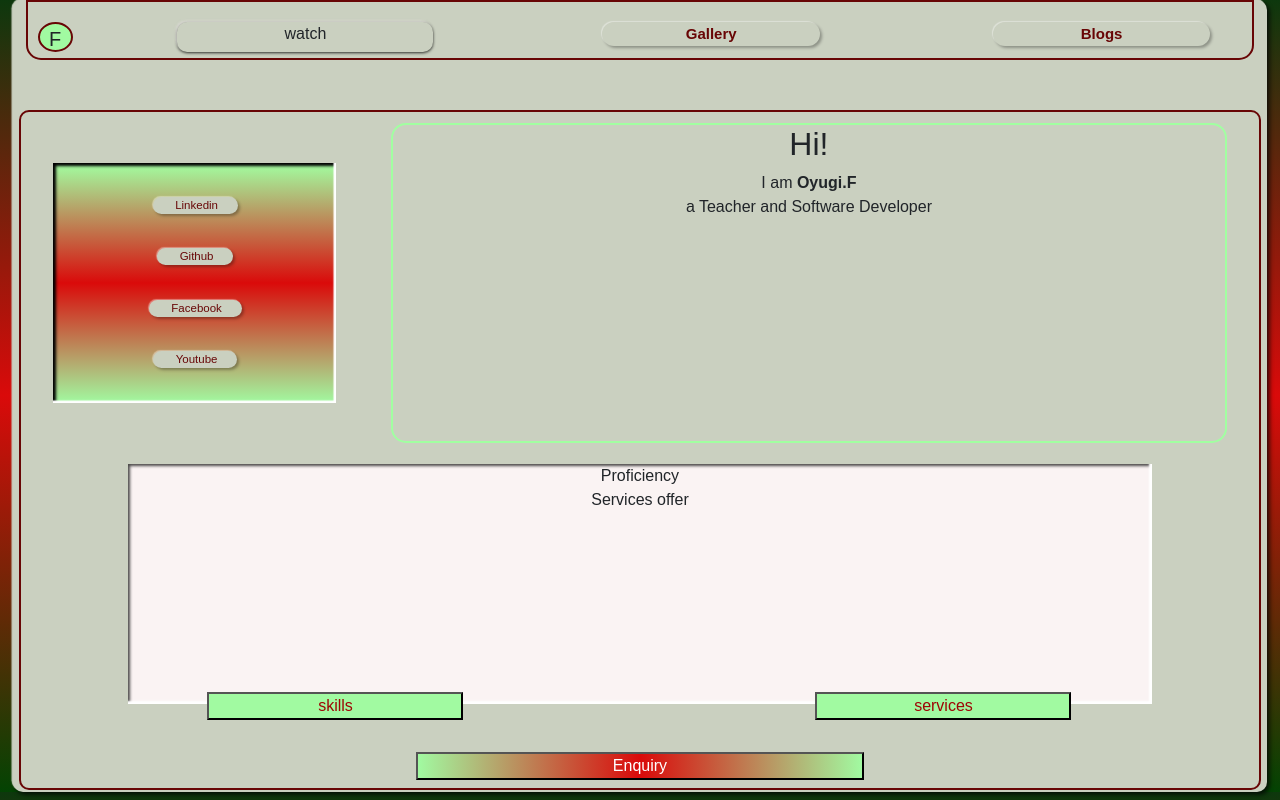
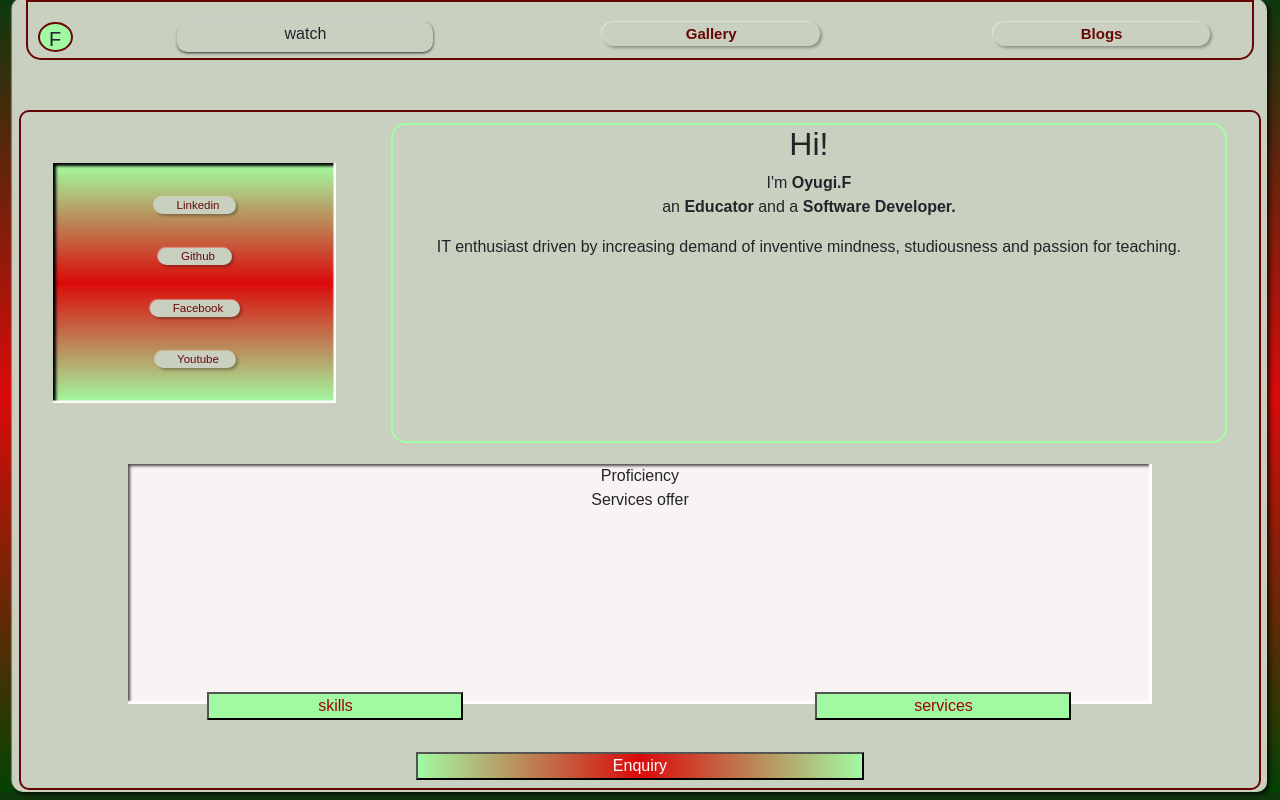
Before and after one commit to OyugiFelix/mywebsite, a Django app: page / in a window 1280 px wide. Run offline with Django 3.2, Linux system fonts and the light colour scheme.

Commit message:
some writing about me

```diff
--- a/connect/static/styles.css
+++ b/connect/static/styles.css
@@ -162,7 +162,7 @@ body{
     color: rgb(104, 7, 7);
     border-radius: 15px;
     padding-left: 8%;
-    padding-right: 7%;
+    padding-right: 6%;
     margin-left: 4%;
     box-shadow: -1px -1px 1px rgba(255, 255, 255, 0.4),
                 2px 2px 3px rgba(0, 0, 0, 0.3);
--- a/connect/templates/index.html
+++ b/connect/templates/index.html
@@ -40,7 +40,8 @@
           </div>
           <div class="about">
             <h2>Hi!</h2>
-            <p>I am <strong>Oyugi.F</strong> <br> a Teacher and Software Developer</p>
+            <p>I'm <strong>Oyugi.F</strong> <br> an <strong>Educator</strong> and a <strong>Software Developer.</strong></p>
+            <p>IT enthusiast driven by increasing demand of inventive mindness, studiousness and passion for teaching.</p>
           </div>
         </div>
         <div class="display">
```
